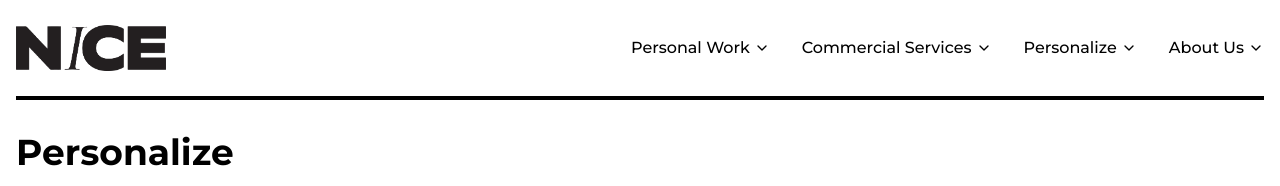
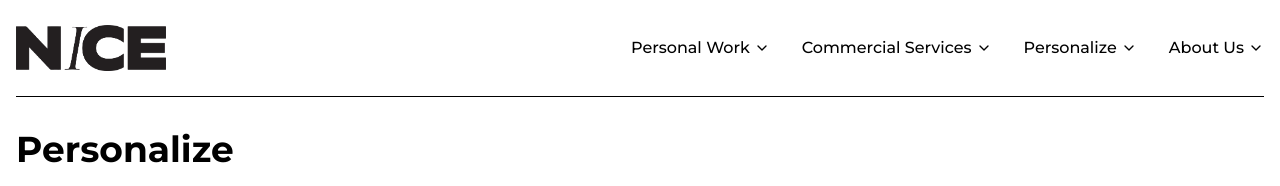
Before and after one commit to anhkhoinguyen1310/NiceStudio, a Next.js app: page /personalize in a window 1280 px wide. Shown: the top 186 px of the page. Built offline with nearby package versions, Linux system fonts and the light colour scheme.

Commit message:
add personalized page

```diff
--- a/src/app/personalize/page.tsx
+++ b/src/app/personalize/page.tsx
@@ -3,11 +3,12 @@
 import React from 'react'
 import Image from 'next/image'
 import Link from 'next/link'
+import StickyDivider from '@/components/layout/StickyDivider'
 
 export default function CommercialPage() {
     return (
         <div className="container mx-auto px-4 py-20">
-            <div className="border-t-4 border-black mt-4 sticky top-16 z-40"></div>
+            <StickyDivider />
             <h1 className="text-4xl font-bold mb-8 text-black mt-8">Personalize</h1>
             <p className="mb-6 text-lg text-gray-700">
                 Explore our personalized photography services tailored to your unique vision.
```
